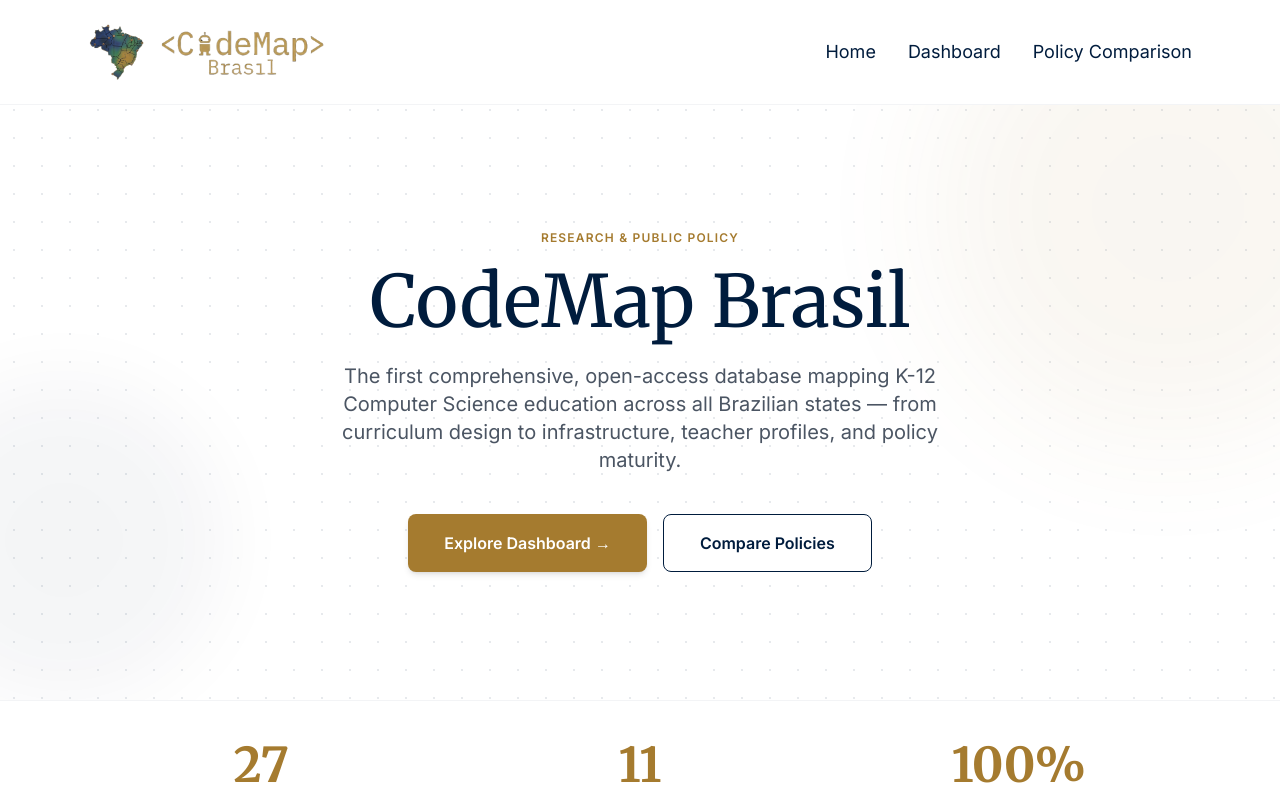
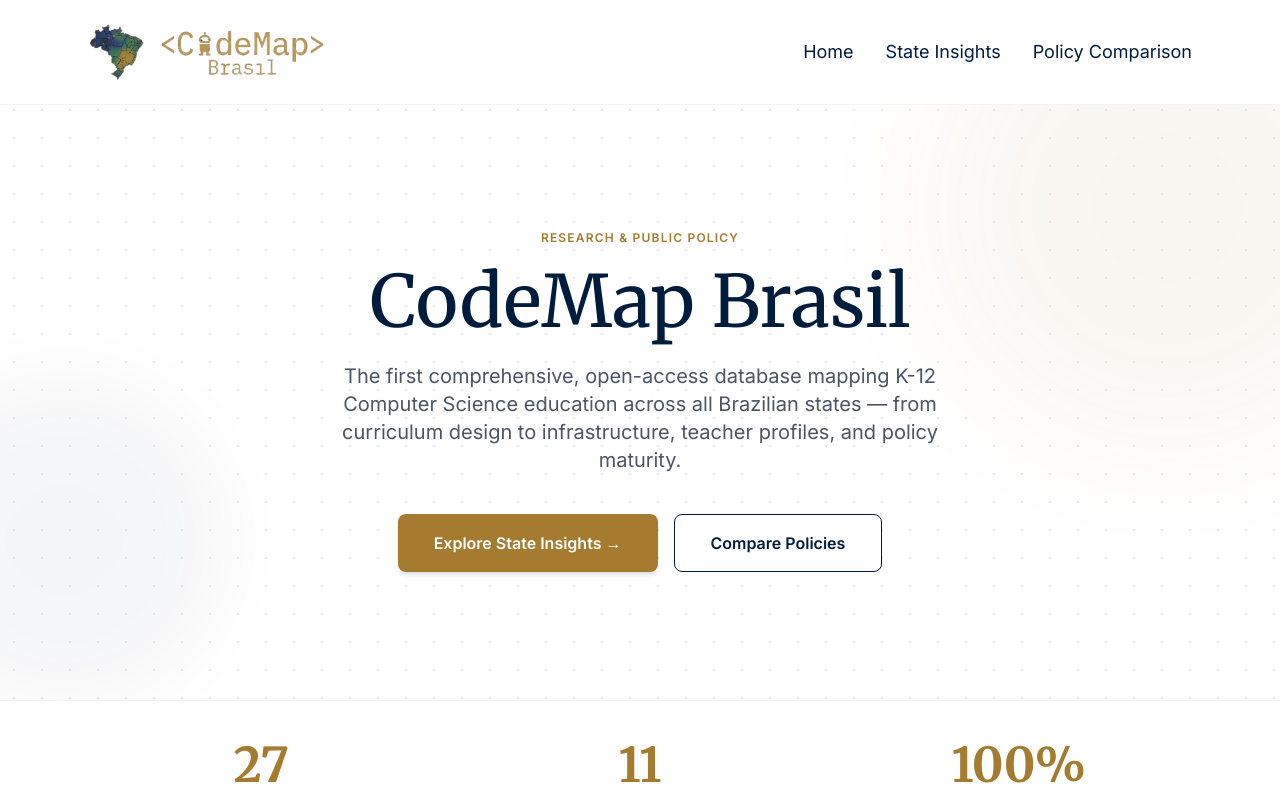
Before and after one commit to lfares/code-map-br, a React (Vite) app: page / in a window 1280 px wide. Shown: the top 794 px of the page. Built offline with nearby package versions, Linux system fonts and the light colour scheme; the HTML template or start-up script is replaced by a standard one; what @svg-maps/brazil would draw is missing.

Commit message:
chore: rename Dashboard to State Insights across all files

```diff
--- a/src/App.jsx
+++ b/src/App.jsx
@@ -1,7 +1,7 @@
 import React, { useState } from 'react'
 import Navbar from './components/Navbar'
 import Home from './pages/Home'
-import Dashboard from './pages/Dashboard'
+import StateInsights from './pages/StateInsights'
 import PolicyComparison from './pages/PolicyComparison'
 
 export default function App() {
@@ -14,7 +14,7 @@ export default function App() {
 
       <main className="pt-24">
         {route === 'home' && <Home setPage={setRoute} />}
-        {route === 'dashboard' && <Dashboard selectedState={selectedState} setSelectedState={setSelectedState} />}
+        {route === 'dashboard' && <StateInsights selectedState={selectedState} setSelectedState={setSelectedState} />}
         {route === 'comparison' && <PolicyComparison setPage={setRoute} setSelectedState={setSelectedState} />}
       </main>
     </div>
--- a/src/components/Navbar.jsx
+++ b/src/components/Navbar.jsx
@@ -11,7 +11,7 @@ export default function Navbar({ setPage }) {
 
         <div className="hidden sm:flex items-center space-x-8 text-base md:text-lg font-medium">
           <button onClick={() => setPage('home')} className="text-[#001C3D] hover:underline">Home</button>
-          <button onClick={() => setPage('dashboard')} className="text-[#001C3D] hover:underline">Dashboard</button>
+          <button onClick={() => setPage('dashboard')} className="text-[#001C3D] hover:underline">State Insights</button>
           <button onClick={() => setPage('comparison')} className="text-[#001C3D] hover:underline">Policy Comparison</button>
         </div>
 
--- a/src/pages/Home.jsx
+++ b/src/pages/Home.jsx
@@ -189,7 +189,7 @@ export default function Home({ setPage }) {
               onClick={() => setPage('dashboard')}
               className="bg-[#A57B2F] text-white rounded-lg px-9 py-4 text-base font-semibold shadow-md hover:shadow-lg hover:-translate-y-0.5 active:translate-y-0 transition-all duration-150"
             >
-              Explore Dashboard →
+              Explore State Insights →
             </button>
             <button
               onClick={() => setPage('comparison')}
@@ -279,9 +279,9 @@ export default function Home({ setPage }) {
             {[
               {
                 step: '01',
-                title: 'Dashboard',
+                title: 'State Insights',
                 cta: 'dashboard',
-                ctaLabel: 'Open Dashboard',
+                ctaLabel: 'Open State Insights',
                 body: 'Start here. Use the interactive Brazil map to select a state and explore its full CS education profile — availability score, curriculum summary, delivery model, administrative scope, materials, and deep-dive implementation notes.',
               },
               {
--- a/src/pages/Dashboard.jsx
+++ b/src/pages/StateInsights.jsx
@@ -306,7 +306,7 @@ function AccordionCard({ title, children }) {
 }
 
 
-export default function Dashboard({ selectedState, setSelectedState }) {
+export default function StateInsights({ selectedState, setSelectedState }) {
   const [activeDeepDive, setActiveDeepDive] = useState(null)
   const [geoReady, setGeoReady] = useState(null)
 
```
